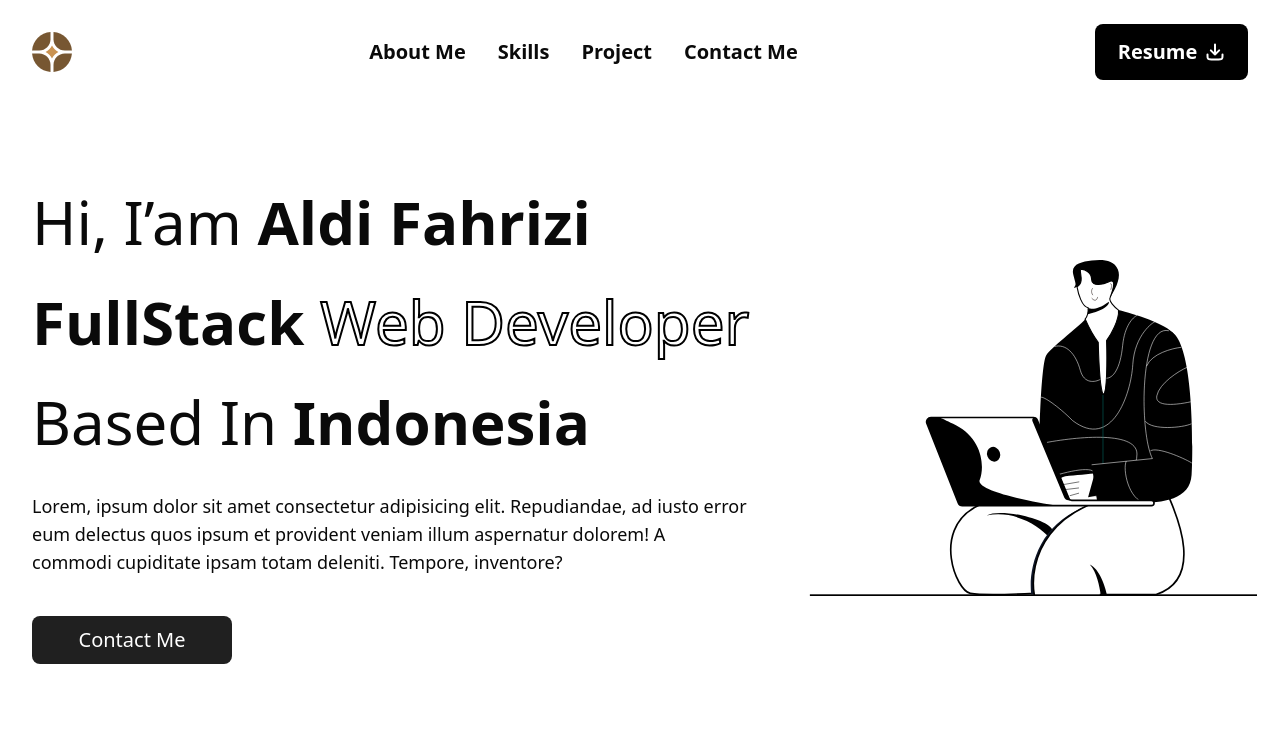
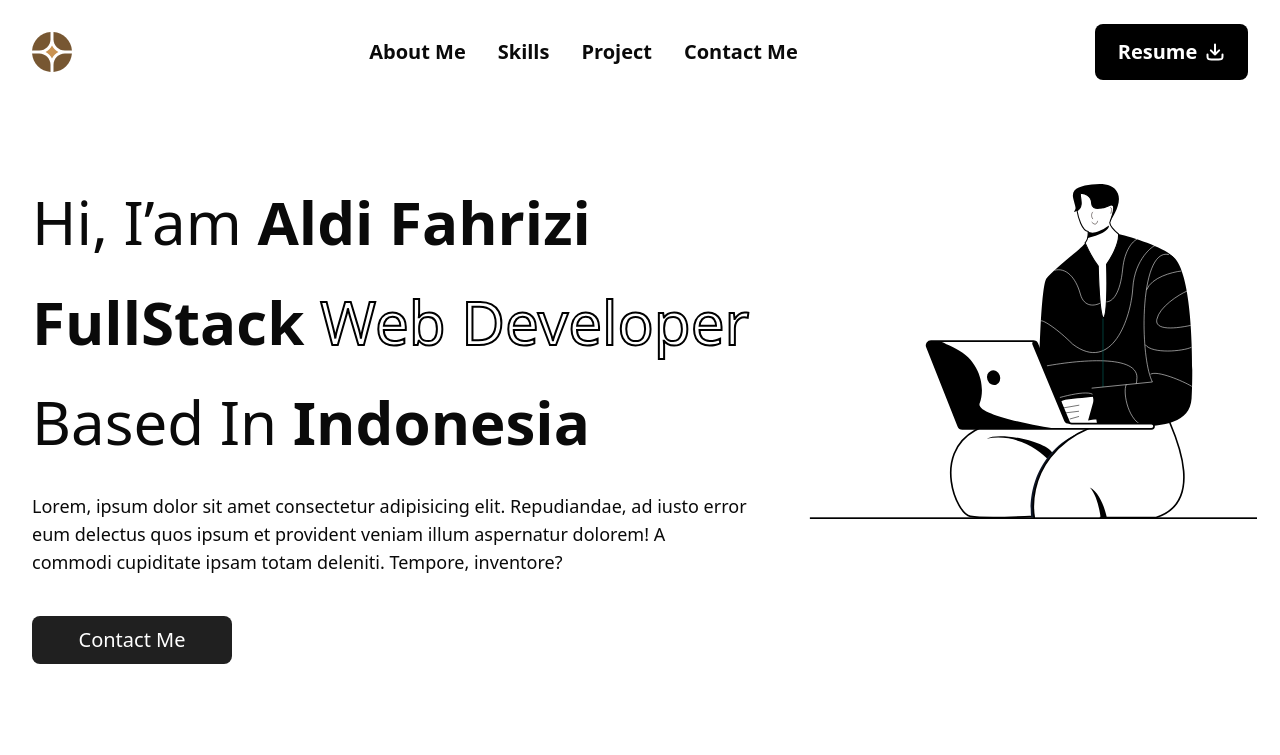
Before and after one commit to aldifhrent/portfolio-cc, a React (Vite) app: page / in a window 1280 px wide. Shown: the top 755 px of the page. Built offline with nearby package versions, Linux system fonts and the light colour scheme.

Commit message:
hotfix: fix position hero

```diff
--- a/src/components/hero.tsx
+++ b/src/components/hero.tsx
@@ -2,7 +2,7 @@
   return (
     <section className="w-screen mt-20">
       <div className="container">
-      <div className="flex flex-col-reverse xl:flex-row justify-between items-center gap-y-10">
+      <div className="flex flex-col-reverse xl:flex-row justify-between items-stretch gap-y-10">
         <div className="flex flex-col gap-5 lg:gap-10 p-2">
           <h1 className="text-[28px] sm:text-5xl md:text-6xl">
             Hi, I’am
```
